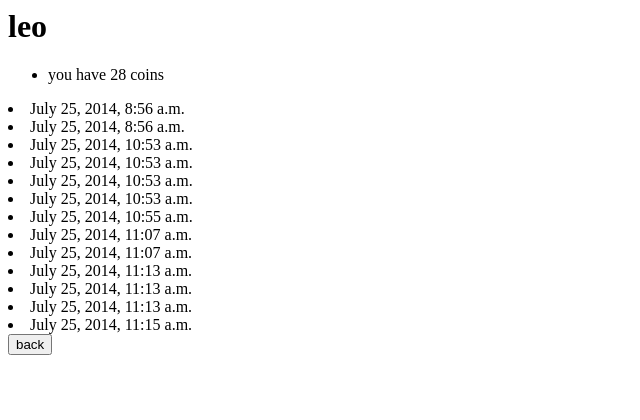
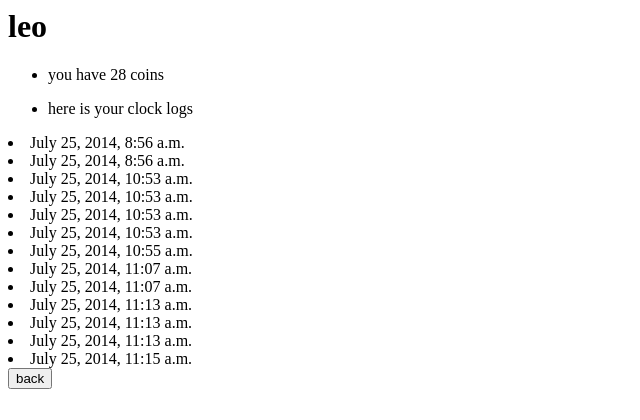
Before and after one commit to eduOSS/littlesite, a Django app: page /user/1/results/ in a window 1280 px wide. Shown: the top 420 px of the page, without its empty margins (0-640 px from the left). Run offline with Django 3.2, Linux system fonts and the light colour scheme; data comes from the database, SQL or seed files in the repository; both versions use the stored data as it was after the commit; parts of the project's set-up code (start-up, migrations or seed data) failed here and were passed over.

Commit message:
looks_fun

```diff
--- a/user/templates/user/results.html
+++ b/user/templates/user/results.html
@@ -6,6 +6,9 @@
 
 {% if error_message %}<p><strong>{{ error_message }}</strong></p>{% endif %}
 
+<ul>
+  <li> here is your clock logs</li>
+</ul>
 <form action="{% url 'user:clock' user.id %}" method="post">
 {% csrf_token %}
 {% for punch in user.clock_set.all %}
--- a/user/views.py
+++ b/user/views.py
@@ -40,7 +40,8 @@ def clock(request,users_id):
         c_pre = get_object_or_404(Clock,id=p.log_num-1,user_id=users_id)
         #how about c_pre = p.clock_set.get(id=p.log_num-1,user_id=users_id)?
     else:
-        c_pre = p.clock_set.create(clock_date=p.regi_date,clock_text="init",id=1,user_id=users_id)
+        #c_pre = p.clock_set.create(clock_date=p.regi_date,clock_text="init",id=1,user_id=users_id)
+        c_pre = Clock(user_id=users_id,clock_date=p.regi_date,id=1,clock_text="init")
         c_pre.save()
 
     if timezone.now() - c_pre.clock_date >= datetime.timedelta(seconds = 10):
```
Also changed, not shown: db.sqlite3, 1 other file.
